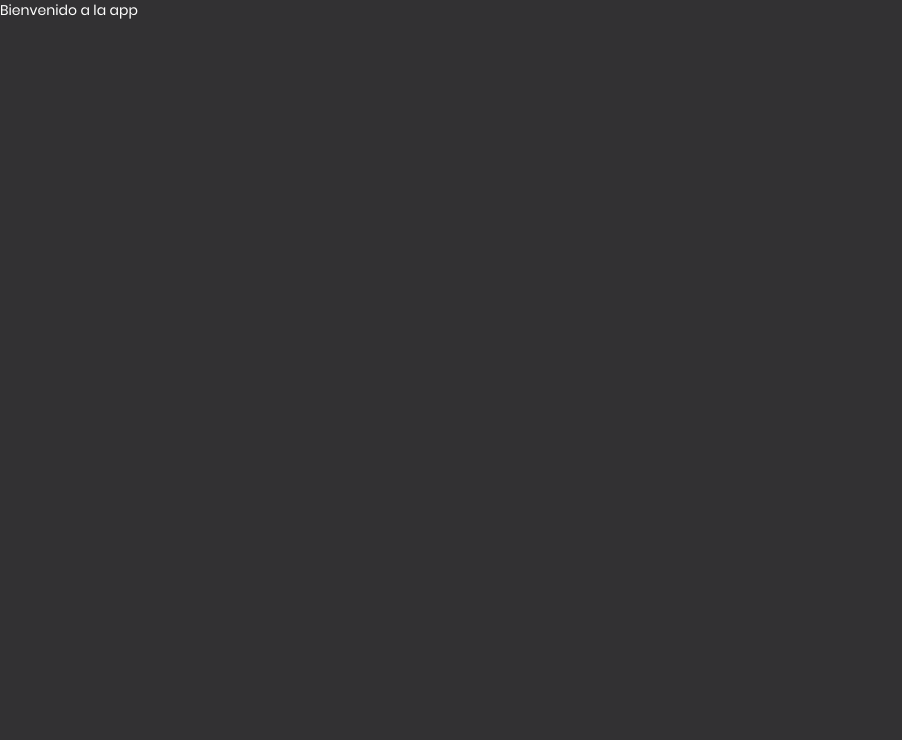
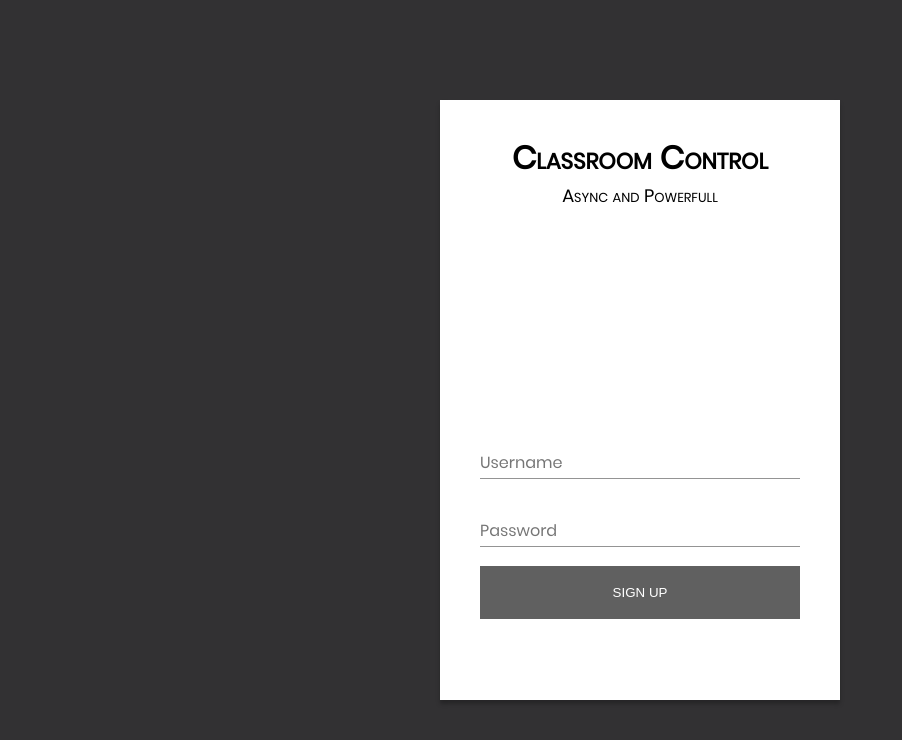
Before and after one commit to BiggerCrayonZ/mern-classroom, a React (Create React App) app in the folder classroom-ui/: page /sign-in in a window 1280 px wide. Shown: the top 740 px of the page, without its empty margins (0-902 px from the left). Built offline with nearby package versions, Linux system fonts and the light colour scheme.

Commit message:
LogIn - init

```diff
--- a/classroom-ui/package.json
+++ b/classroom-ui/package.json
@@ -3,6 +3,9 @@
   "version": "0.1.0",
   "private": true,
   "dependencies": {
+    "@fortawesome/fontawesome-svg-core": "^1.2.25",
+    "@fortawesome/free-brands-svg-icons": "^5.11.2",
+    "@fortawesome/free-solid-svg-icons": "^5.11.2",
     "@material-ui/core": "^4.7.2",
     "@material-ui/icons": "^4.5.1",
     "@testing-library/jest-dom": "^4.2.4",
--- /dev/null
+++ b/classroom-ui/src/App/components/LogIn/index.jsx
@@ -0,0 +1,73 @@
+import React from "react";
+import PropTypes from "prop-types";
+import { connect } from "react-redux";
+import "./style.scss";
+import {
+  ButtonBase,
+  TextField,
+} from '@material-ui/core';
+
+const LogIn = ({ title, subTitle }) => {
+  const [form, setForm] = React.useState({
+    user: '',
+    pass: '',
+  });
+
+  const handleChange = (e) => {
+    const { name, value } = e.target;
+    setForm({
+      [name]: value,
+    })
+  };
+
+  return (
+    <div className="login">
+      <div className="login_card">
+        <div className="login_title">
+          <div className="login_title_first">{title}</div>
+          <div className="login_title_last">{subTitle}</div>
+        </div>
+        <div className="login_controls">
+          <TextField
+            id="user"
+            name="user"
+            label="Username"
+            value={form.user}
+            onChange={handleChange}
+          />
+          <TextField
+            id="password"
+            name="password"
+            label="Password"
+            type="password"
+            value={form.pass}
+            onChange={handleChange}
+          />
+          <ButtonBase
+            className="login_submit"
+          >
+            SIGN UP
+          </ButtonBase>
+        </div>
+      </div>
+    </div>
+  );
+};
+
+LogIn.propTypes = {
+  title: PropTypes.string,
+  subTitle: PropTypes.string
+};
+LogIn.defaultProps = {
+  title: "Classroom Control",
+  subTitle: "Async and Powerfull"
+};
+
+const mapStateToProps = ({ auth }) => {
+  const { user } = auth;
+  return {
+    user
+  };
+};
+
+export default connect(mapStateToProps)(LogIn);
--- /dev/null
+++ b/classroom-ui/src/App/components/LogIn/style.scss
@@ -0,0 +1,52 @@
+.login {
+    width: 100vw;
+    height: 100vh;
+    position: absolute;
+    display: flex;
+    justify-content: center;
+    align-items: center;
+    &_card {
+        background-color: #fff;
+        height: 600px !important;
+        width: 400px !important;
+        display: flex !important;
+        flex-direction: column;
+        justify-content: space-between;
+        align-items: center;
+        box-shadow: 0px 4px 4px rgba(0, 0, 0, 0.25);
+    }
+    &_title {
+        margin-top: 2.4em;
+        color: #000000;
+        display: flex;
+        flex-direction: column;
+        & > div {
+            width: 100%;
+            text-align: center;
+            font-style: normal;
+            font-variant: small-caps !important;
+        }
+        &_first{
+            font-size: 32px !important;
+            font-weight: bold;
+        }
+        &_last {
+            font-size: 18px !important;
+        }
+    }
+    &_controls {
+        display: flex;
+        flex-direction: column;
+        width: 80%;
+        padding: 2em;
+        & > div {
+            margin-bottom: 1.4em;
+        }
+    }
+    &_submit {
+        background-color: #606060 !important;
+        margin-bottom: 4em !important;
+        color: #fff !important;
+        padding: 1.4em !important;
+    }
+}
--- /dev/null
+++ b/classroom-ui/src/App/components/RestrictedRouter/index.jsx
@@ -0,0 +1,31 @@
+import React from 'react';
+import PropTypes from 'prop-types';
+import { Redirect, Route } from "react-router-dom";
+
+const RestrictedRoute = ({
+    component: Component,
+    authUser,
+    ...rest
+  }) => (
+    <Route
+      {...rest}
+      render={props => (authUser.token ? (
+        <Component {...props} />
+      ) : (
+        <Redirect
+          to={{
+            pathname: '/sign-in',
+            state: { from: props.location },
+          }}
+        />
+      ))
+        }
+    />
+  );
+
+  RestrictedRoute.propTypes = {
+    authUser: PropTypes.object.isRequired,
+    component: PropTypes.func.isRequired,
+  };
+
+  export default RestrictedRoute;
--- /dev/null
+++ b/classroom-ui/src/App/components/routes/pass.jsx
@@ -0,0 +1,11 @@
+import React from 'react';
+
+const pass = () => (
+    <div className="w-100">
+        <span>
+            Pasele bienvenido
+        </span>
+    </div>
+);
+
+export default pass;
--- a/classroom-ui/src/App/index.jsx
+++ b/classroom-ui/src/App/index.jsx
@@ -1,14 +1,98 @@
-import React from 'react'
-import PropTypes from 'prop-types'
+import React from 'react';
+import PropTypes from 'prop-types';
+import { connect } from 'react-redux';
+import { Redirect, Route, Switch } from 'react-router-dom';
+import { createMuiTheme, MuiThemeProvider } from '@material-ui/core/styles';
+import { LinearProgress } from '@material-ui/core';
+/* Actions */
+import { setInitUrl } from '../redux/actions/authAction';
+/* Comp */
+import RestrictedRoute from './components/RestrictedRouter';
+import LogIn from './components/LogIn';
+import pass from './components/routes/pass';
 
-const App = () => {
-    return (
-        <div>
-            Bienvenido a la app
-        </div>
-    )
-}
+const classroomTheme = createMuiTheme({
+  palette: {
+    primary: {
+      main: '#25323a',
+      light: '#4e5b64',
+      dark: '#000a14'
+    },
+    secondary: {
+      main: '#21cece',
+      light: '#6cffff',
+      dark: '#009c9d'
+    }
+  },
+  typography: {
+    useNextVariants: true,
+    fontFamily: [
+      'Poppins',
+    ].join(','),
+  }
+});
 
-App.propTypes = {}
+const App = ({ location, initUrl, history, dispatch, match, user }) => {
+  const [load, setLoad] = React.useState(true);
+  React.useEffect(() => {
+    setLoad(false);
+  }, []);
+  if (initUrl === "") {
+    const {
+      location: { pathname }
+    } = history;
+    dispatch(setInitUrl(pathname));
+  }
 
-export default App;
+  const { pathname } = location;
+  if (pathname === '/') {
+    if (!user.token) {
+      return <Redirect to="/sign-in" />;
+    }
+    if (
+      initUrl === '' ||
+      initUrl === '/' ||
+      initUrl === '/sign-in' ||
+      initUrl === '/sign-up'
+    ) {
+      return <Redirect to="/app/home-page" />;
+    }
+    return <Redirect to={initUrl} />;
+  }
+
+  return (
+    <MuiThemeProvider theme={classroomTheme}>
+      {load && <LinearProgress />}
+      <Switch>
+        <RestrictedRoute
+          authUser={user}
+          component={pass}
+          path={`${match.url}app`}
+        />
+        <Route path="/sign-in" component={LogIn} />
+      </Switch>
+    </MuiThemeProvider>
+  );
+};
+
+App.propTypes = {
+  user: PropTypes.object.isRequired,
+  match: PropTypes.object.isRequired,
+  history: PropTypes.object.isRequired,
+  dispatch: PropTypes.func.isRequired,
+  initURL: PropTypes.string
+};
+
+App.defaultProps = {
+  initURL: '',
+};
+
+const mapStateToProps = ({ auth }) => {
+  const { user, initUrl } = auth;
+  return {
+    user,
+    initUrl
+  };
+};
+
+export default connect(mapStateToProps)(App);
--- /dev/null
+++ b/classroom-ui/src/redux/actions/authAction.js
@@ -0,0 +1,8 @@
+import {
+    INIT_URL,
+} from '../constants/actionTypes';
+
+export const setInitUrl = url => ({
+  type: INIT_URL,
+  payload: url
+});
--- /dev/null
+++ b/classroom-ui/src/redux/constants/actionTypes.js
@@ -0,0 +1 @@
+export const INIT_URL = 'INIT_URL';
--- a/classroom-ui/src/redux/reducers/authReducer.js
+++ b/classroom-ui/src/redux/reducers/authReducer.js
@@ -1,6 +1,8 @@
+import { INIT_URL } from "../constants/actionTypes";
+
 const defaultState = () => ({
-  initUrl: '',
-  user: {},
+  initUrl: "",
+  user: {}
 });
 
 const initialState = { ...defaultState() };
@@ -8,6 +10,12 @@ const initialState = { ...defaultState() };
 export default function(state = initialState, action) {
   const { type } = action;
   switch (type) {
+    case INIT_URL: {
+      return {
+        ...state,
+        initUrl: action.payload
+      };
+    }
     default:
       return state;
   }
```
Also changed, not shown: 1 other file (tests, documents, lock files or other folders).
